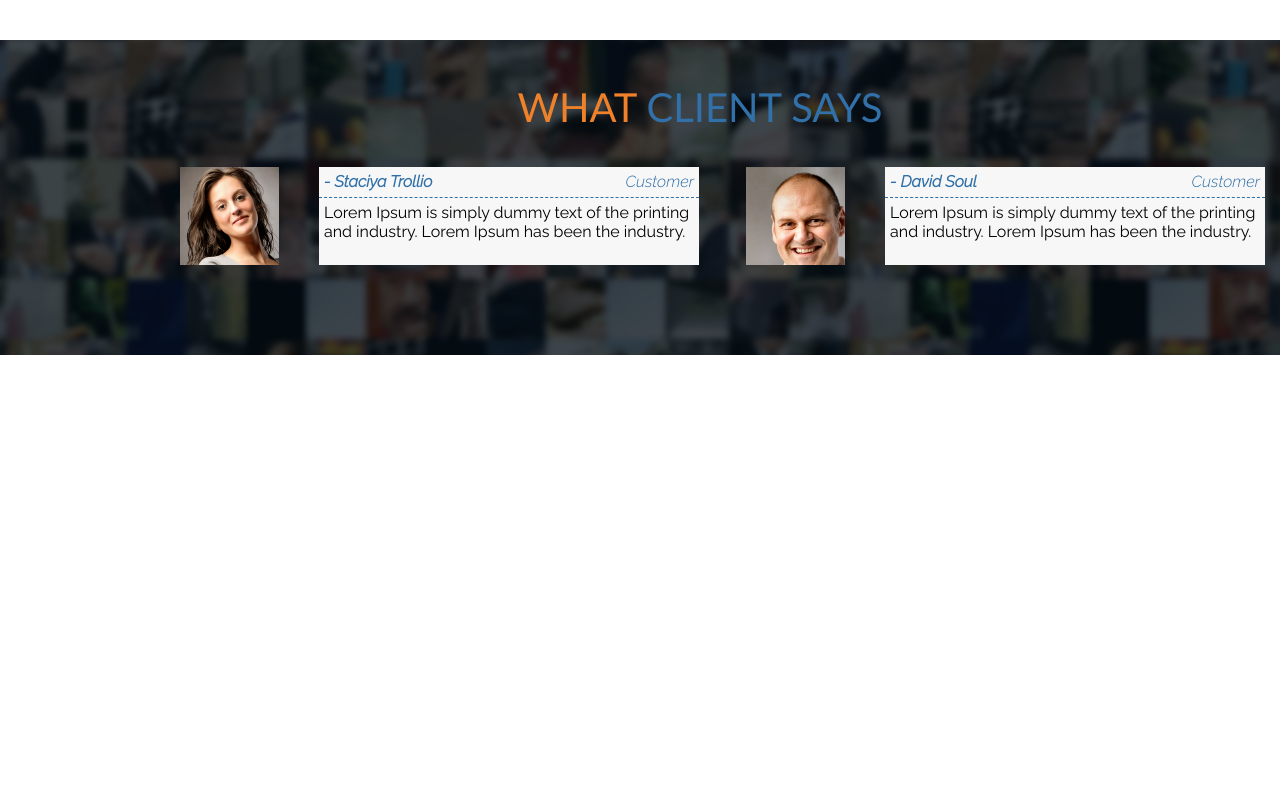
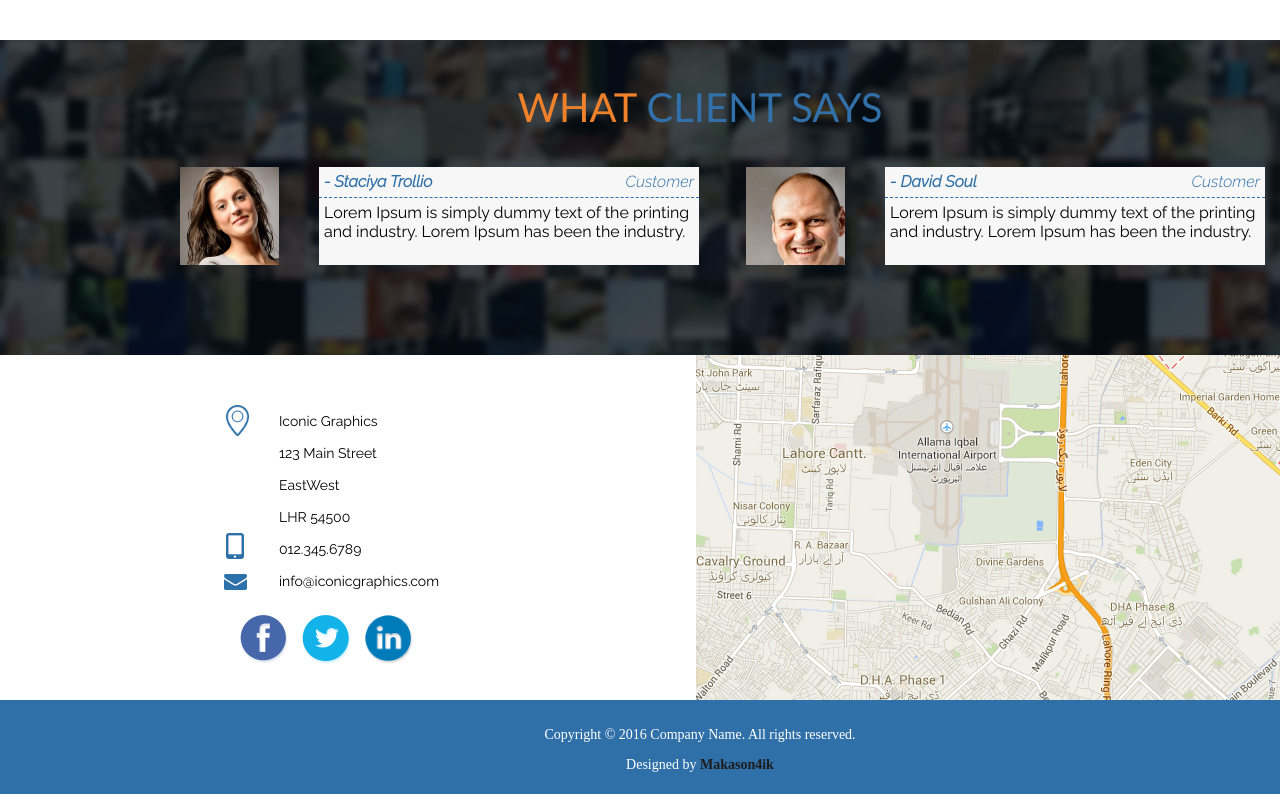
Before and after one commit to Makason4ik/Makason4ik.github.io, a plain HTML site: page project1/index.html in a window 1280 px wide. Shown: the part 2481-3281 px from the top of the page. Before the commit the page ends 2836 px from the top, so only its background shows below. Drawn offline with Linux system fonts and the light colour scheme.

Commit message:
lesson/project

```diff
--- /dev/null
+++ b/lesson8/gradient.css
@@ -0,0 +1,53 @@
+.arrow {
+    position: relative;
+    margin: 0 auto;
+    background: -moz-linear-gradient(to top, #f4c242, #f4d742);0%);
+    background: -webkit-linear-gradient(to top, #f4c242, #f4d742);;
+    background: -o-linear-gradient(to top, #f4c242, #f4d742);;
+    background: -ms-linear-gradient(to top, #f4c242, #f4d742);;
+    background: linear-gradient(to top, #f4c242, #f4d742);;
+    width: 60%;
+    min-width: 800px;
+     max-width: 940px;
+}
+.search input:first-child {
+    height: 30px;
+    width: 86%;
+    border: 1px solid gray;
+    margin: 5px;
+    min-width: 600px;
+    max-width: 940px;
+}
+input.sub {
+    display: inline-block;
+    position: relative;
+    height: 30px;
+    width: 90px;
+    font-size: 15px;
+
+}
+.arrow:after {
+    content: "";
+    position: absolute;
+    right: -52px;
+    top: -1px;
+    border: 32px solid transparent;
+    border-left: 20px solid ;
+    background-image: -webkit-gradient(linear, 0 0, 0 100%, from(#f4c242), to(#f4d742));
+  background-image: -webkit-linear-gradient(#f4c242, #f4d742);
+  background-image: -moz-linear-gradient(#f4c242, #f4d742);
+  background-image: -o-linear-gradient(#f4c242, #f4d742);
+  background-image: linear-gradient(#f4c242,#f4d742);
+}
+.check {
+    position: relative;
+    padding: 0;
+    margin: 2px 5px;
+      }
+span {
+
+    position: absolute;
+    margin-top: -3px;
+    font-size: 16px;
+
+}
--- /dev/null
+++ b/lesson8/style.css
@@ -0,0 +1,44 @@
+.arrow {
+    position: relative;
+    margin: 0 auto;
+    background-color: orange;
+    width: 60%;
+    min-width: 800px;
+     max-width: 940px;
+}
+.search input:first-child {
+    height: 30px;
+    width: 86%;
+    border: 1px solid gray;
+    margin: 5px;
+    min-width: 600px;
+    max-width: 940px;
+}
+input.sub {
+    display: inline-block;
+    position: relative;
+    height: 30px;
+    width: 90px;
+    font-size: 15px;
+
+}
+.arrow:after {
+    content: "";
+    position: absolute;
+    right: -52px;
+    top: -1px;
+    border: 32px solid transparent;
+    border-left: 20px solid orange;
+}
+.check {
+    position: relative;
+    padding: 0;
+    margin: 2px 5px;
+      }
+span {
+
+    position: absolute;
+    margin-top: -3px;
+    font-size: 16px;
+
+}
--- a/project1/index.html
+++ b/project1/index.html
@@ -122,10 +122,33 @@ and typesetting industry. Lorem Ipsum has been....
                 </div>
             </div>
         </section>
-        <section class="map"></section>
+        <section class="map">
+            <div class="contact">
+                <ul>
+                    <li class='position'>Iconic Graphics</li>
+                    <li class="none">123 Main Street</li>
+                    <li class="none">EastWest</li>
+                    <li class="none">LHR 54500</li>
+                    <li class="mob">012.345.6789</li>
+                    <li class='mail'>info@iconicgraphics.com</li>
+                </ul>
+
+                <div class="google">
+                    <img src="images/map.png" alt="">
+                </div>
+                <div class="social">
+                    <img src="images/fb.png" alt="">
+                    <img src="images/tw.png" alt="">
+                    <img src="images/li.png" alt="">
+                </div>
+            </div>
+        </section>
         <footer>
             <section class="copyright">
-
+                <p>
+Copyright &copy; 2016 Company Name. All rights reserved. <br>
+Designed by <span class="makason">Makason4ik</span>
+                </p>
             </section>
         </footer>
 
--- a/project1/style.css
+++ b/project1/style.css
@@ -473,3 +473,73 @@ div.review {
 .what_client_says p {
     padding: 5px;
 }
+.map{
+    width: 1400px;
+    height: 345px;
+}
+div.contact ul {
+    display: inline-block;
+    list-style: none;
+    float: left;
+    padding: 50px 256px 0 256px;
+}
+div.contact ul li {
+    font-size: 14px;
+    line-height: 32px;
+
+
+}
+li.none {
+    padding: 0 23px;
+}
+li.position:before {
+    content: url(images/position.png);
+    width: 23px;
+    height: 31px;
+    float: left;
+    position: relative;
+    right: 30px
+}
+li.mob:before {
+    content: url(images/mob.png);
+
+    width: 23px;
+    height: 31px;
+        float: left;
+    position: relative;
+    right: 30px
+}
+li.mail:before {
+    content: url(images/mail.png);
+   width: 23px;
+    height: 31px;
+    float: left;
+    position: relative;
+    right: 32px;
+    top: 4px;
+}
+
+div.google {
+    float: right;
+}
+.social img {
+    position: relative;
+    right: -240px;
+    top: 18px;
+    padding-right: 10px;
+}
+.copyright {
+    width: 1400px;
+    height: 94px;
+    background-color: #3070a8;
+}
+.copyright p {
+    padding: 20px;
+    text-align: center;
+    color :#fff;
+    font: 400 14px / 30px OpenSans;
+}
+.makason {
+    color: #1d1b1b;
+    font: 700 14px / 30px OpenSans;
+}
```
Also changed, not shown: lesson8/gradient.html (added, +22 -0 lines), lesson8/index.html (added, +22 -0 lines), project1/images/fb.png (added), project1/images/li.png (added), project1/images/mail.png (added), project1/images/map.png (added), project1/images/mob.png (added), project1/images/position.png (added), project1/images/tw.png (added), 1 other file.
